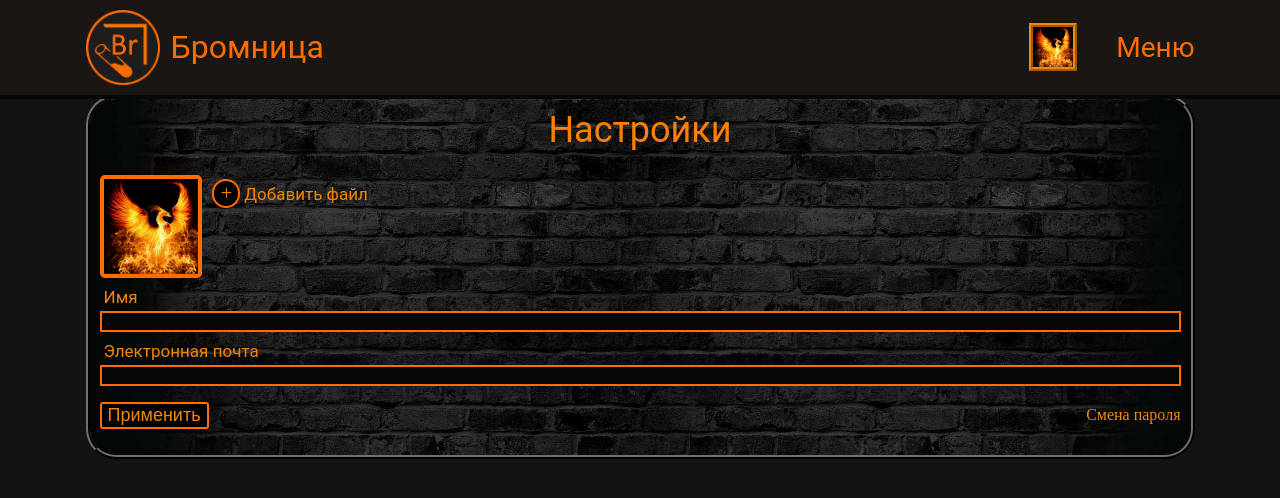
After one commit to RostislavShishmarev/WEB_Bromnitsa, a Flask app: page /settings in a window 1280 px wide. The commit adds this page. Shown: the top 498 px of the page. Run offline with Flask 2, Linux system fonts and the light colour scheme; some libraries are stand-ins or nearby versions.

Commit message:
Созданы страницы настроек и смены пароля, реализовано отображение данных пользователя

```diff
--- a/forms/forms.py
+++ b/forms/forms.py
@@ -24,3 +24,19 @@ class LoginForm(FlaskForm):
     password = PasswordField('Пароль', validators=[DataRequired()])
     remember_me = BooleanField('Запомнить меня')
     submit = SubmitField('Войти')
+
+
+class SettingsForm(FlaskForm):
+    email = EmailField('Электронная почта', validators=[DataRequired()])
+    name = StringField('Имя', validators=[DataRequired()])
+    photo = FileField('', validators=[FileAllowed(['jpg', 'jpeg', 'png', 'svg',
+                                                   'webp', 'gif', 'ico'],
+                                                  'Неверный формат файла.'), ])
+    submit = SubmitField('Применить')
+
+
+class ChangePasswordForm(FlaskForm):
+    password = PasswordField('Пароль', validators=[DataRequired()])
+    password_again = PasswordField('Повторите пароль',
+                                   validators=[DataRequired()])
+    submit = SubmitField('Сменить пароль')
--- a/static/css/Form.css
+++ b/static/css/Form.css
@@ -175,3 +175,14 @@
   font-size: 18px;
   margin-left: 5px;
 }
+
+.error-message {
+  color: red;
+  background-color: #080707;
+  border: dotted 3px red;
+  padding: 4px;
+  margin-top: 4px;
+  font-family: Roboto, sans-serif;
+  font-size: 19px;
+  align-self: flex-start;
+}
--- /dev/null
+++ b/static/css/Settings.css
@@ -0,0 +1,30 @@
+.settings-photo-block {
+  display: flex;
+  align-items: flex-start;
+  flex-direction: row;
+  justify-content: flex-start;
+  flex-wrap: wrap;
+}
+
+.settings-user-photo {
+  background-image: url(../img/No_user.jpg);
+  background-size: cover;
+  width: 94.99px;
+  height: 94.99px;
+  border-width: 4px;
+  border-radius: 5px;
+  border-style: solid;
+  border-color: #ff6c03;
+  margin-right: 10px;
+}
+
+.bottom-choice {
+  width: 100%;
+  display: flex;
+  justify-content: space-between;
+  flex-wrap: wrap;
+}
+
+.change-password-href {
+  align-self: center;
+}
--- a/templates/Account.html
+++ b/templates/Account.html
@@ -15,8 +15,9 @@
           <div class="menu-container">
             <div class="up-menu">
               <div class="user-block-on-menu">
-                <div class="main-user-photo"></div>
-                <div class="username-text">Пользователь</div>
+              {% set photo_name = '../' + current_user.photo %}
+                <div class="main-user-photo" style="background-image: url({{photo_name}})"></div>
+                <div class="username-text">{{ current_user.name }}</div>
               </div>
               <div class="small-block">
                 <form method="POST">
--- a/templates/Base.html
+++ b/templates/Base.html
@@ -20,7 +20,12 @@
           <div class="logo-text">Бромница</div>
         </div>
         <div class="user-block">
-          <div class="user-photo"></div>
+          {% if current_user.is_authenticated %}
+              {% set photo_name = '../' + current_user.photo %}
+              {% else %}
+              {% set photo_name = '../static/img/No_user.png' %}
+              {% endif %}
+          <div class="user-photo" style="background-image: url({{photo_name}})"></div>
           <div class="user-list">
             <ul>
               <li class="menu">
--- /dev/null
+++ b/templates/Settings.html
@@ -0,0 +1,61 @@
+{% extends "Base.html" %} {% block content %}
+<link rel="stylesheet" href="../static/css/Form.css" />
+<link rel="stylesheet" href="../static/css/Settings.css" />
+<div class="Block1">
+  <div class="br-container">
+    <div class="main-form-placeholder">
+      <div class="form-title">{{ title }}</div>
+      <form action="" method="post">
+        <div class="fields-placeholder">
+          <div class="form-field settings-photo-block">
+              {% set photo_name = '../' + current_user.photo %}
+              <div class="settings-user-photo" style="background-image: url({{photo_name}})"></div>
+              <div class="input__placeholder form-field-input">
+                {{ form.photo(id="input__file", class="input input__file") }}
+                <label for="input__file" class="input__file-button add-block">
+                  <span class="add-button">+</span>
+                  <span class="field-label input__file-button-text"
+                    >Добавить файл</span
+                  >
+                </label>
+              </div>
+          </div>
+          <div class="form-field">
+            {{ form.name.label(class="field-label") }} {{
+            form.name(class="form-text-field") }} {% for error in form.name.errors %}
+            <div class="error-message">{{ error }}</div>
+            {% endfor %}
+          </div>
+          <div class="form-field">
+            {{ form.email.label(class="field-label") }} {{
+            form.email(class="form-text-field") }} {% for error in form.email.errors %}
+            <div class="error-message">{{ error }}</div>
+            {% endfor %}
+          </div>
+          <div class="bottom-choice">
+            <p>{{ form.submit(type="submit", class="user-button") }}</p>
+            <a class="change-password-href href" href="/change_password">Смена пароля</a>
+          </div>
+        </div>
+      </form>
+    </div>
+  </div>
+</div>
+<script>
+  let inputs = document.querySelectorAll(".input__file");
+  Array.prototype.forEach.call(inputs, function (input) {
+    let label = input.nextElementSibling,
+      labelVal = label.querySelector(".input__file-button-text").innerText;
+
+    input.addEventListener("change", function (e) {
+      let countFiles = "";
+      if (this.files && this.files.length >= 1) countFiles = this.files.length;
+
+      if (countFiles)
+        label.querySelector(".input__file-button-text").innerText =
+          "Выбрано файлов: " + countFiles;
+      else label.querySelector(".input__file-button-text").innerText = labelVal;
+    });
+  });
+</script>
+{% endblock %}
--- a/test.py
+++ b/test.py
@@ -1,7 +1,8 @@
 import os
 from flask import Flask, render_template, request
 from flask import send_from_directory
-from forms.forms import RegisterForm, LoginForm
+from forms.forms import RegisterForm, LoginForm, SettingsForm,\
+    ChangePasswordForm
 
 app = Flask(__name__)
 app.config['SECRET_KEY'] = 'super_Seсret_key_of_devEl0pers'
@@ -17,6 +18,11 @@ class Autor:
     name = 'Моккий Кифович'
     photo = 'static/users/User_phoenix.jpg'
     email = 'mokk@mail.ru'
+    is_authenticated = True
+
+
+class flask_login:
+    current_user = Autor
 
 
 class Publication:
@@ -31,14 +37,14 @@ class Publication:
 def favicon():
     return send_from_directory(os.path.join(app.root_path, 'static'),
                                'favicon.ico',
-                               mimetype='image/vnd.microsoft.icon')
+                               mimetype='image/vnd.microsoft.icon', current_user=flask_login.current_user)
 
 
 @app.route('/')
 def main_page():
     nav = [{'href': '/login', 'title': 'Войти'},
            {'href': '/publications', 'title': 'Публикации'}]
-    return render_template('TitlePage.html', title='Главная', navigation=nav)
+    return render_template('TitlePage.html', title='Главная', navigation=nav, current_user=flask_login.current_user)
 
 
 @app.route('/cloud', methods=['GET', 'POST'])
@@ -57,11 +63,11 @@ def cloud(current_dir=''):
         return render_template('Account.html', title='Облако',
                                navigation=nav, menu=CurrentSet.menu_mode,
                                current_dir=current_dir, os=os,
-                               sort_function=sort_function)
+                               sort_function=sort_function, current_user=flask_login.current_user)
     return render_template('Account.html', title='Облако',
                            navigation=nav, menu=CurrentSet.menu_mode,
                            current_dir=current_dir, os=os,
-                           sort_function=sort_function)
+                           sort_function=sort_function, current_user=flask_login.current_user)
 
 
 @app.route('/publications', methods=['GET', 'POST'])
@@ -75,7 +81,7 @@ def publications():
                                                      игры "Отражение"'),
                                          Publication('play_fone.mp3',
                                                      DESC, True)],
-                           os=os)
+                           os=os, current_user=flask_login.current_user)
 
 
 @app.route('/make_publication/<path:filename>',methods=['GET', 'POST'])
@@ -88,7 +94,7 @@ def make_publication(filename):
            {'href': '/logout', 'title': 'Выход'}]
     return render_template('Publication_maker.html',
                            title='Создать публикацию', navigation=nav, os=os,
-                           publication=Publication(filename, ''))
+                           publication=Publication(filename, ''), current_user=flask_login.current_user)
 
 
 @app.route('/register', methods=['GET', 'POST'])
@@ -98,7 +104,7 @@ def register():
            {'href': '/', 'title': 'Главная'},
            {'href': '/publications', 'title': 'Публикации'}]
     return render_template('Form.html', title='Регистрация', navigation=nav,
-                           form=form)
+                           form=form, current_user=flask_login.current_user)
 
 
 @app.route('/login', methods=['GET', 'POST'])
@@ -107,8 +113,31 @@ def login():
     nav = [{'href': '/register', 'title': 'Регистрация'},
            {'href': '/', 'title': 'Главная'},
            {'href': '/publications', 'title': 'Публикации'}]
-    return render_template('Form.html', title='Войти', navigation=nav,
-                           form=form)
+    return render_template('Form.html', title='Авторизация', navigation=nav,
+                           form=form, current_user=flask_login.current_user)
+
+
+@app.route('/settings', methods=['GET', 'POST'])
+def settings():
+    form = SettingsForm()
+    nav = [{'href': '/', 'title': 'Главная'},
+           {'href': '/publications', 'title': 'Публикации'},
+           {'href': '/cloud', 'title': 'Облако'},
+           {'href': '/logout', 'title': 'Выход'}]
+    return render_template('Settings.html', title='Настройки', navigation=nav,
+                           form=form, current_user=flask_login.current_user)
+
+
+@app.route('/change_password', methods=['GET', 'POST'])
+def change_password():
+    form = ChangePasswordForm()
+    nav = [{'href': '/', 'title': 'Главная'},
+           {'href': '/publications', 'title': 'Публикации'},
+           {'href': '/cloud', 'title': 'Облако'},
+           {'href': '/settings', 'title': 'Настройки'},
+           {'href': '/logout', 'title': 'Выход'}]
+    return render_template('Form.html', title='Сменить пароль', navigation=nav,
+                           form=form, current_user=flask_login.current_user)
 
 
 def sort_function(list_, cur_dir):
```
Also changed, not shown: templates/Form.html (+1 -6 lines).
